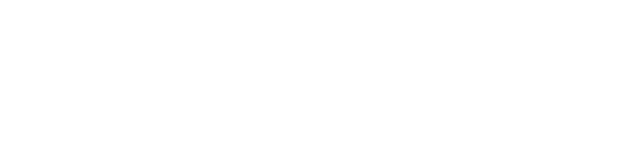
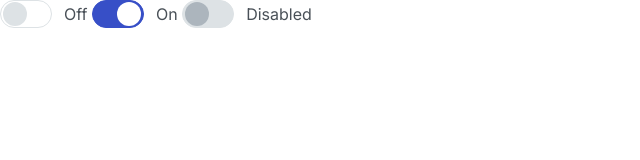
Before and after one commit to js-tasks-ru/htmlcss-20211021_sergey-lukashin, a website: page 07-lection5/03-toggler/index.html in a window 1280 px wide. Shown: the whole page, without its empty margins (0-640 px from the left). Drawn offline with Linux system fonts and the light colour scheme.

Commit message:
add_toggle

```diff
--- a/07-lection5/03-toggler/index.html
+++ b/07-lection5/03-toggler/index.html
@@ -7,5 +7,37 @@
     </head>
     <body>
 
-    </body>
+
+<!-- Checked -->
+<label class="toggle">
+    <input class="toggle__input" type="checkbox"  />
+    <div class="toggle__state">
+      <div class="toggle__control">
+
+      </div>
+      <div class="toggle__label">Off</div>
+    </div>
+  </label>
+
+  <label class="toggle">
+    <input class="toggle__input" type="checkbox" checked />
+    <div class="toggle__state">
+      <div class="toggle__control">
+
+      </div>
+      <div class="toggle__label">On</div>
+    </div>
+  </label>
+
+  <label class="toggle">
+    <input class="toggle__input" type="checkbox" disabled />
+    <div class="toggle__state">
+      <div class="toggle__control">
+
+      </div>
+      <div class="toggle__label">Disabled</div>
+    </div>
+  </label>
+
+ </body>
 </html>
--- a/07-lection5/03-toggler/toggler.css
+++ b/07-lection5/03-toggler/toggler.css
@@ -0,0 +1,88 @@
+.toggle {
+  display: inline-block;
+}
+
+.toggle__input {
+  position: absolute;
+  clip: rect(0, 0, 0, 0);
+  opacity: 0;
+  outline: none;
+}
+
+.toggle__state {
+  display: flex;
+  align-items: center;
+  cursor: pointer;
+}
+
+.toggle__control {
+  width: 52px;
+  height: 28px;
+  background: var(--white);
+  border: 1px solid var(--grey-2);
+  border-radius: 16px;
+  display: flex;
+  align-items: center;
+  justify-content: center;
+  position: relative;
+}
+
+.toggle__input ~ .toggle__state .toggle__control:before {
+  content: '';
+  width: 24px;
+  height: 24px;
+  background: var(--grey-2);
+  border-radius: 50%;
+  position: absolute;
+  left: 2px;
+  top: 50%;
+  transform: translateY(-50%);
+  z-index: 1000;
+}
+
+.toggle__input:checked ~ .toggle__state .toggle__control:before {
+  opacity: 0;
+}
+
+.toggle__input:checked ~ .toggle__state .toggle__control:after {
+  content: '';
+  width: 24px;
+  height: 24px;
+  background: var(--white);
+  border-radius: 50%;
+  position: absolute;
+  right: 2px;
+  top: 50%;
+  transform: translateY(-50%);
+  z-index: 1000;
+}
+
+.toggle__input:checked ~ .toggle__state .toggle__control {
+  background: var(--blue);
+  border-color: var(--blue);
+}
+
+.toggle__input:disabled ~ .toggle__state .toggle__control {
+  background: var(--grey-2);
+ }
+
+.toggle__input:disabled ~ .toggle__state .toggle__control:before {
+  content: '';
+  width: 24px;
+  height: 24px;
+  border-radius: 50%;
+  background: var(--grey-3);
+  position: absolute;
+  left: 2px;
+  top: 50%;
+  transform: translateY(-50%);
+}
+
+.toggle__input:disabled ~ .toggle__state {
+  cursor: inherit;
+}
+
+.toggle__label {
+  margin-left: 12px;
+  color: var(--grey-4);
+}
```
